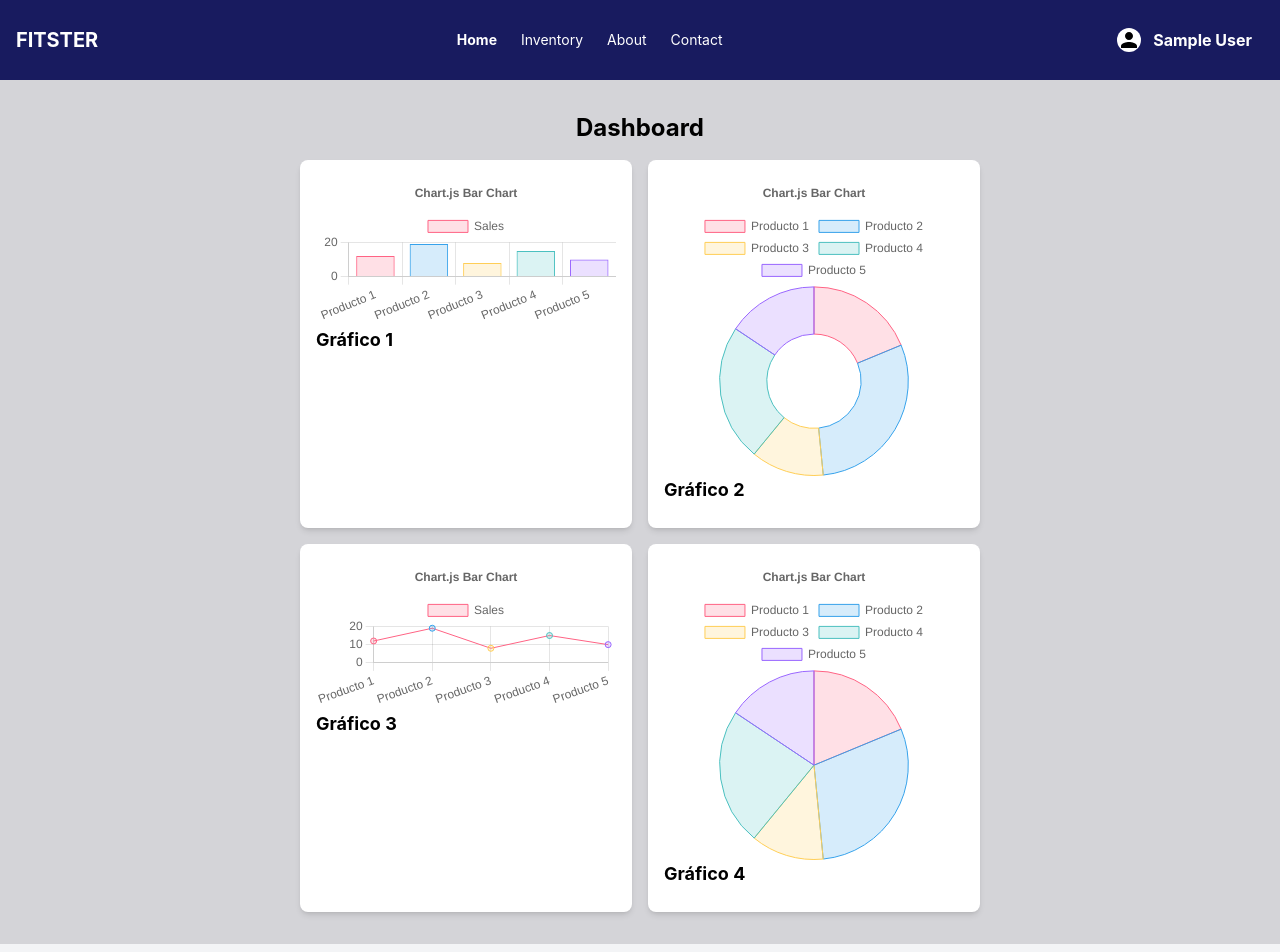
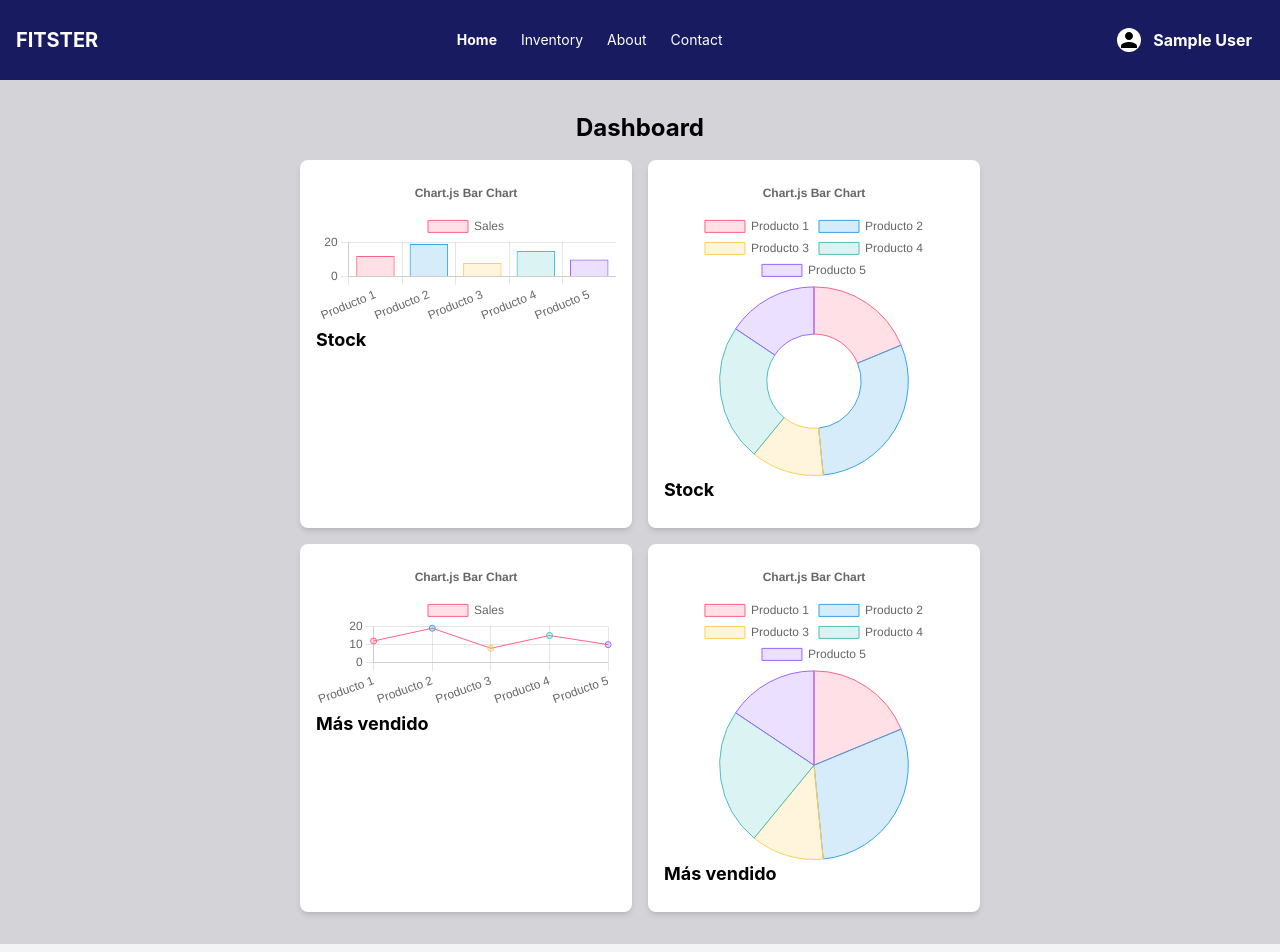
Before and after one commit to JhericoS/frontend-example, a React (Create React App) app: page /home in a window 1280 px wide. Shown: the top 952 px of the page. Built offline with nearby package versions, Linux system fonts and the light colour scheme; sample sign-in values are in the browser's storage.

Commit message:
change title

```diff
--- a/src/components/Dashboard.jsx
+++ b/src/components/Dashboard.jsx
@@ -70,22 +70,22 @@ const Dashboard = () => {
       <div className="grid grid-cols-2 gap-4">
         <div className="bg-white p-4 rounded-lg shadow-md">
           <Bar data={data} options={options} />
-          <h2 className="text-lg font-bold mb-2">Gráfico 1</h2>
+          <h2 className="text-lg font-bold mb-2">Stock</h2>
         </div>
 
         <div className="bg-white p-4 rounded-lg shadow-md">
           <Doughnut data={data} options={options} />
-          <h2 className="text-lg font-bold mb-2">Gráfico 2</h2>
+          <h2 className="text-lg font-bold mb-2">Stock</h2>
         </div>
 
         <div className="bg-white p-4 rounded-lg shadow-md">
           <Line data={data} options={options} />
-          <h2 className="text-lg font-bold mb-2">Gráfico 3</h2>
+          <h2 className="text-lg font-bold mb-2">Más vendido</h2>
         </div>
 
         <div className="bg-white p-4 rounded-lg shadow-md">
           <Pie data={data} options={options} />
-          <h2 className="text-lg font-bold mb-2">Gráfico 4</h2>
+          <h2 className="text-lg font-bold mb-2">Más vendido</h2>
         </div>
 
       </div>
```
